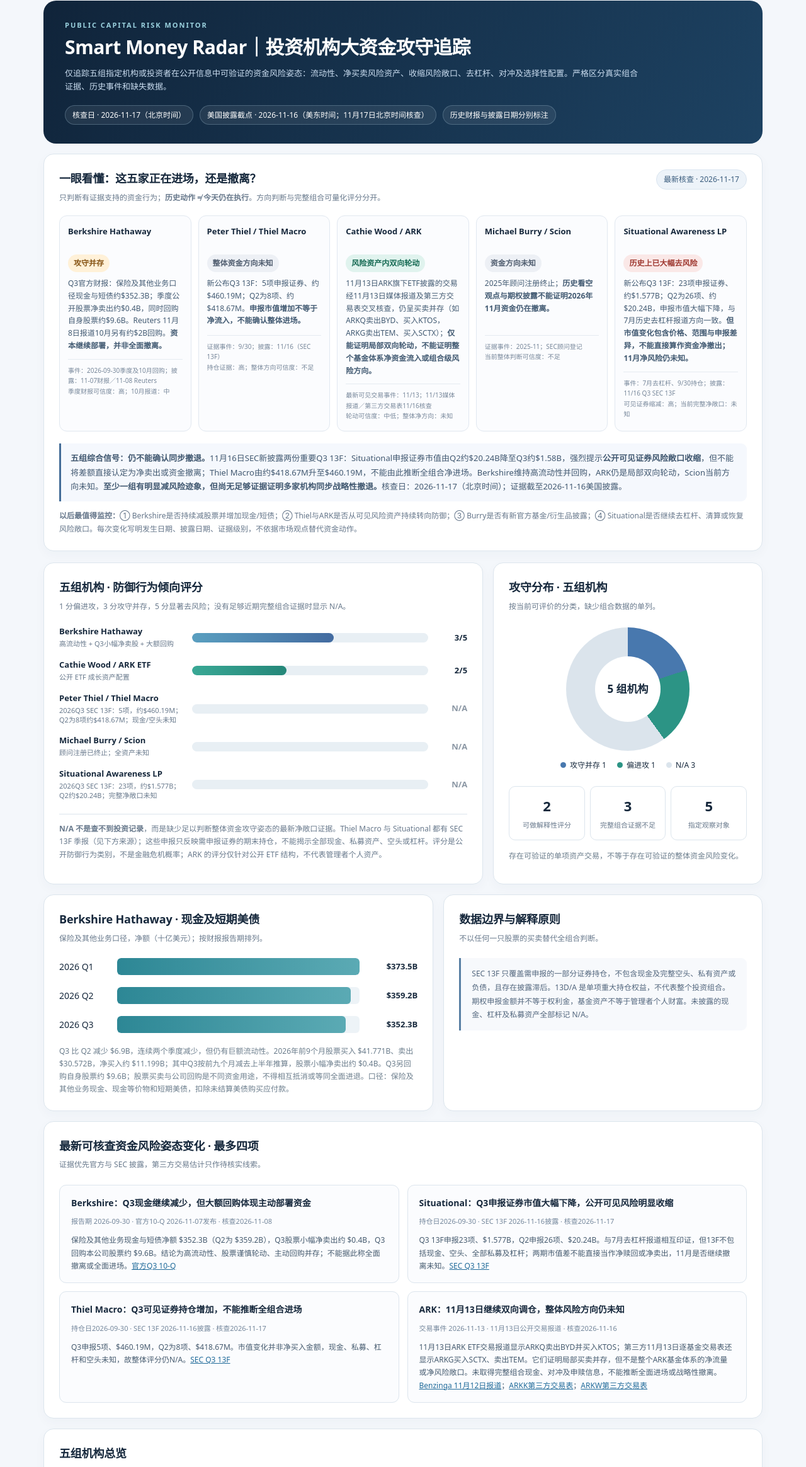
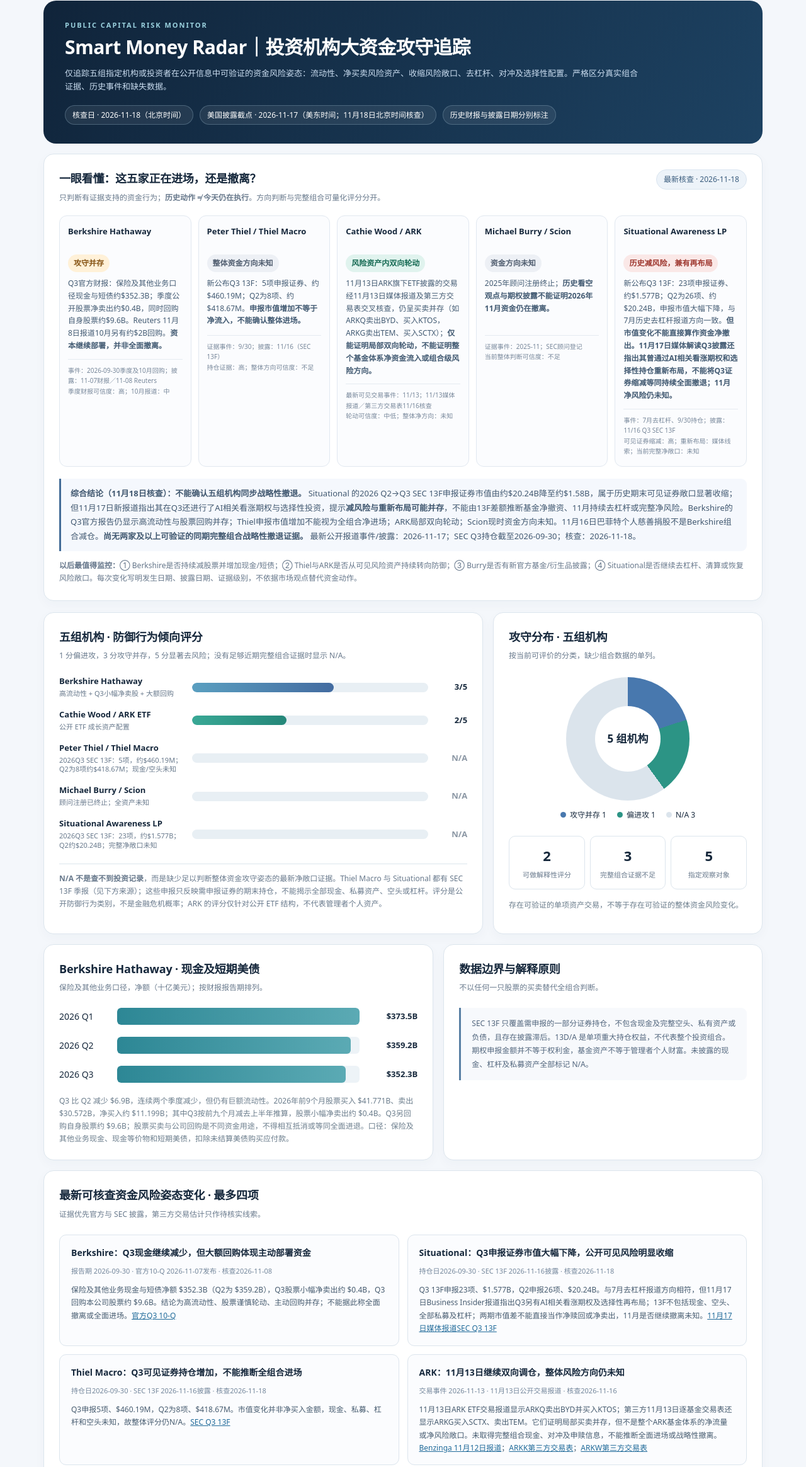
Before and after one commit to VincentJiangHY/smart-money-radar, a plain HTML site: page index.html in a window 1280 px wide. Shown: the part 23-2352 px from the top of the page at 63% size. Drawn offline with Linux system fonts and the light colour scheme.

Commit message:
Update Nov 18 capital risk radar with Q3 re-risking nuance and source verification

```diff
--- a/index.html
+++ b/index.html
@@ -37,18 +37,18 @@
       <div class="eyebrow">PUBLIC CAPITAL RISK MONITOR</div>
       <h1>Smart Money Radar｜投资机构大资金攻守追踪</h1>
       <p>仅追踪五组指定机构或投资者在公开信息中可验证的资金风险姿态：流动性、净买卖风险资产、收缩风险敞口、去杠杆、对冲及选择性配置。严格区分真实组合证据、历史事件和缺失数据。</p>
-      <div class="meta"><span class="chip">核查日 · 2026-11-17（北京时间）</span><span class="chip">美国披露截点 · 2026-11-16（美东时间；11月17日北京时间核查）</span><span class="chip">历史财报与披露日期分别标注</span></div>
+      <div class="meta"><span class="chip">核查日 · 2026-11-18（北京时间）</span><span class="chip">美国披露截点 · 2026-11-17（美东时间；11月18日北京时间核查）</span><span class="chip">历史财报与披露日期分别标注</span></div>
     </header>
     <section class="card stance" aria-labelledby="capital-direction">
-      <div class="stance-head"><div><h2 id="capital-direction">一眼看懂：这五家正在进场，还是撤离？</h2><p>只判断有证据支持的资金行为；<strong>历史动作 ≠ 今天仍在执行</strong>。方向判断与完整组合可量化评分分开。</p></div><span class="chip" style="color:#3b5d7e;background:#edf3f9;border-color:#dae5f0">最新核查 · 2026-11-17</span></div>
+      <div class="stance-head"><div><h2 id="capital-direction">一眼看懂：这五家正在进场，还是撤离？</h2><p>只判断有证据支持的资金行为；<strong>历史动作 ≠ 今天仍在执行</strong>。方向判断与完整组合可量化评分分开。</p></div><span class="chip" style="color:#3b5d7e;background:#edf3f9;border-color:#dae5f0">最新核查 · 2026-11-18</span></div>
       <div class="signals">
         <div class="signal"><div class="org">Berkshire Hathaway</div><span class="tag defensive">攻守并存</span><div class="why">Q3官方财报：保险及其他业务口径现金与短债约$352.3B；季度公开股票净卖出约$0.4B，同时回购自身股票约$9.6B。Reuters 11月8日报道10月另有约$2B回购。<strong>资本继续部署，并非全面撤离。</strong></div><div class="when">事件：2026-09-30季度及10月回购；披露：11-07财报／11-08 Reuters<br>季度财报可信度：高；10月报道：中</div></div>
         <div class="signal"><div class="org">Peter Thiel / Thiel Macro</div><span class="tag uncertain">整体资金方向未知</span><div class="why">新公布Q3 13F：5项申报证券、约$460.19M；Q2为8项、约$418.67M。<strong>申报市值增加不等于净流入，不能确认整体进场。</strong></div><div class="when">证据事件：9/30；披露：11/16（SEC 13F）<br>持仓证据：高；整体方向可信度：不足</div></div>
         <div class="signal"><div class="org">Cathie Wood / ARK</div><span class="tag active">风险资产内双向轮动</span><div class="why">11月13日ARK旗下ETF披露的交易经11月13日媒体报道及第三方交易表交叉核查，仍呈买卖并存（如ARKQ卖出BYD、买入KTOS，ARKG卖出TEM、买入SCTX）；<strong>仅能证明局部双向轮动，不能证明整个基金体系净资金流入或组合级风险方向。</strong></div><div class="when">最新可见交易事件：11/13；11/13媒体报道／第三方交易表11/16核查<br>轮动可信度：中低；整体净方向：未知</div></div>
         <div class="signal"><div class="org">Michael Burry / Scion</div><span class="tag uncertain">资金方向未知</span><div class="why">2025年顾问注册终止；<strong>历史看空观点与期权披露不能证明2026年11月资金仍在撤离。</strong></div><div class="when">证据事件：2025-11；SEC顾问登记<br>当前整体判断可信度：不足</div></div>
-        <div class="signal"><div class="org">Situational Awareness LP</div><span class="tag reduced">历史上已大幅去风险</span><div class="why">新公布Q3 13F：23项申报证券、约$1.577B；Q2为26项、约$20.24B，申报市值大幅下降，与7月历史去杠杆报道方向一致。<strong>但市值变化包含价格、范围与申报差异，不能直接算作资金净撤出；11月净风险仍未知。</strong></div><div class="when">事件：7月去杠杆、9/30持仓；披露：11/16 Q3 SEC 13F<br>可见证券缩减：高；当前完整净敞口：未知</div></div>
+        <div class="signal"><div class="org">Situational Awareness LP</div><span class="tag reduced">历史减风险，兼有再布局</span><div class="why">新公布Q3 13F：23项申报证券、约$1.577B；Q2为26项、约$20.24B，申报市值大幅下降，与7月历史去杠杆报道方向一致。<strong>但市值变化不能直接算作资金净撤出。11月17日媒体解读Q3披露还指出其曾通过AI相关看涨期权和选择性持仓重新布局，不能将Q3证券缩减等同持续全面撤退；11月净风险仍未知。</strong></div><div class="when">事件：7月去杠杆、9/30持仓；披露：11/16 Q3 SEC 13F<br>可见证券缩减：高；重新布局：媒体线索；当前完整净敞口：未知</div></div>
       </div>
-      <div class="stance-conclusion"><strong>五组综合信号：仍不能确认同步撤退。</strong>11月16日SEC新披露两份重要Q3 13F：Situational申报证券市值由Q2约$20.24B降至Q3约$1.58B，强烈提示<strong>公开可见证券风险敞口收缩</strong>，但不能将差额直接认定为净卖出或资金撤离；Thiel Macro由约$418.67M升至$460.19M，不能由此推断全组合净进场。Berkshire维持高流动性并回购，ARK仍是局部双向轮动，Scion当前方向未知。<strong>至少一组有明显减风险迹象，但尚无足够证据证明多家机构同步战略性撤退。</strong>核查日：2026-11-17（北京时间）；证据截至2026-11-16美国披露。</div>
+      <div class="stance-conclusion"><strong>综合结论（11月18日核查）：不能确认五组机构同步战略性撤退。</strong> Situational 的2026 Q2→Q3 SEC 13F申报证券市值由约$20.24B降至约$1.58B，属于历史期末可见证券敞口显著收缩；但11月17日新报道指出其在Q3还进行了AI相关看涨期权与选择性投资，提示<strong>减风险与重新布局可能并存</strong>，不能由13F差额推断基金净撤资、11月持续去杠杆或完整净风险。Berkshire的Q3官方报告仍显示高流动性与股票回购并存；Thiel申报市值增加不能视为全组合净进场；ARK局部双向轮动；Scion现时资金方向未知。11月16日巴菲特个人慈善捐股不是Berkshire组合减仓。<strong>尚无两家及以上可验证的同期完整组合战略性撤退证据。</strong> 最新公开报道事件/披露：2026-11-17；SEC Q3持仓截至2026-09-30；核查：2026-11-18。</div>
       <p class="stance-note"><strong>以后最值得监控：</strong>① Berkshire是否持续减股票并增加现金/短债；② Thiel与ARK是否从可见风险资产持续转向防御；③ Burry是否有新官方基金/衍生品披露；④ Situational是否继续去杠杆、清算或恢复风险敞口。每次变化写明发生日期、披露日期、证据级别，不依据市场观点替代资金动作。</p>
     </section>
     <section class="main">
@@ -86,8 +86,8 @@
       <h2>最新可核查资金风险姿态变化 · 最多四项</h2><p class="desc">证据优先官方与 SEC 披露，第三方交易估计只作待核实线索。</p>
       <div class="evidence-grid">
         <div class="event"><b>Berkshire：Q3现金继续减少，但大额回购体现主动部署资金</b><time>报告期 2026-09-30 · 官方10-Q 2026-11-07发布 · 核查2026-11-08</time><p>保险及其他业务现金与短债净额 $352.3B（Q2为 $359.2B），Q3股票小幅净卖出约 $0.4B，Q3回购本公司股票约 $9.6B。结论为高流动性、股票谨慎轮动、主动回购并存；不能据此称全面撤离或全面进场。<a target="_blank" rel="noopener noreferrer" href="https://www.berkshirehathaway.com/qtrly/3rdqtr26.pdf">官方Q3 10-Q</a></p></div>
-        <div class="event"><b>Situational：Q3申报证券市值大幅下降，公开可见风险明显收缩</b><time>持仓日2026-09-30 · SEC 13F 2026-11-16披露 · 核查2026-11-17</time><p>Q3 13F申报23项、$1.577B，Q2申报26项、$20.24B。与7月去杠杆报道相互印证，但13F不包括现金、空头、全部私募及杠杆；两期市值差不能直接当作净赎回或净卖出，11月是否继续撤离未知。<a target="_blank" rel="noopener noreferrer" href="https://www.sec.gov/Archives/edgar/data/2045724/000093583626000610/xslForm13F_X02/primary_doc.xml">SEC Q3 13F</a></p></div>
-        <div class="event"><b>Thiel Macro：Q3可见证券持仓增加，不能推断全组合进场</b><time>持仓日2026-09-30 · SEC 13F 2026-11-16披露 · 核查2026-11-17</time><p>Q3申报5项、$460.19M，Q2为8项、$418.67M。市值变化并非净买入金额，现金、私募、杠杆和空头未知，故整体评分仍N/A。<a target="_blank" rel="noopener noreferrer" href="https://www.sec.gov/Archives/edgar/data/1562087/000131586326000787/xslForm13F_X02/primary_doc.xml">SEC Q3 13F</a></p></div>
+        <div class="event"><b>Situational：Q3申报证券市值大幅下降，公开可见风险明显收缩</b><time>持仓日2026-09-30 · SEC 13F 2026-11-16披露 · 核查2026-11-18</time><p>Q3 13F申报23项、$1.577B，Q2申报26项、$20.24B。与7月去杠杆报道方向相符，但11月17日Business Insider报道指出Q3另有AI相关看涨期权及选择性再布局；13F不包括现金、空头、全部私募及杠杆；两期市值差不能直接当作净赎回或净卖出，11月是否继续撤离未知。<a target="_blank" rel="noopener noreferrer" href="https://www.businessinsider.com/leopold-aschenbrenner-hedge-fund-ai-stocks-q3-shaz-be-dram-2026-11">11月17日媒体报道</a><a target="_blank" rel="noopener noreferrer" href="https://www.sec.gov/Archives/edgar/data/2045724/000093583626000610/xslForm13F_X02/primary_doc.xml">SEC Q3 13F</a></p></div>
+        <div class="event"><b>Thiel Macro：Q3可见证券持仓增加，不能推断全组合进场</b><time>持仓日2026-09-30 · SEC 13F 2026-11-16披露 · 核查2026-11-18</time><p>Q3申报5项、$460.19M，Q2为8项、$418.67M。市值变化并非净买入金额，现金、私募、杠杆和空头未知，故整体评分仍N/A。<a target="_blank" rel="noopener noreferrer" href="https://www.sec.gov/Archives/edgar/data/1562087/000131586326000787/xslForm13F_X02/primary_doc.xml">SEC Q3 13F</a></p></div>
         <div class="event"><b>ARK：11月13日继续双向调仓，整体风险方向仍未知</b><time>交易事件 2026-11-13 · 11月13日公开交易报道 · 核查2026-11-16</time><p>11月13日ARK ETF交易报道显示ARKQ卖出BYD并买入KTOS；第三方11月13日逐基金交易表还显示ARKG买入SCTX、卖出TEM。它们证明局部买卖并存，但不是整个ARK基金体系的净流量或净风险敞口。未取得完整组合现金、对冲及申赎信息，不能推断全面进场或战略性撤离。<a target="_blank" rel="noopener noreferrer" href="https://www.benzinga.com/etfs/broad-u-s-equity-etfs/26/11/63228681/cathie-wood-ark-buys-coreweave-sells-palantir-archer-rocket-lab-amazon">Benzinga 11月12日报道</a>；<a target="_blank" rel="noopener noreferrer" href="https://cathiesark.com/arkk/trades">ARKK第三方交易表</a>；<a target="_blank" rel="noopener noreferrer" href="https://cathiesark.com/arkw/trades">ARKW第三方交易表</a></p></div>
       </div>
     </section>
@@ -117,6 +117,8 @@
         <li><a target="_blank" rel="noopener noreferrer" href="https://www.investing.com/news/company-news/cathie-woods-ark-sells-byd-stock-buys-kratos-defense-93CH-5026876">2026-11-13 ARK ETF交易报道：ARKQ卖出BYD、买入KTOS（局部交易，不代表全组合方向）</a>；<a target="_blank" rel="noopener noreferrer" href="https://arkk.vercel.app/today">11月13日ARK跨基金交易第三方表（11月16日核查）</a></li>
         <li><a target="_blank" rel="noopener noreferrer" href="https://www.benzinga.com/etfs/broad-u-s-equity-etfs/26/11/63228681/cathie-wood-ark-buys-coreweave-sells-palantir-archer-rocket-lab-amazon">Benzinga（2026-11-12）：ARK买卖CRWV、PLTR等（仅局部ETF交易）</a>；<a target="_blank" rel="noopener noreferrer" href="https://cathiesark.com/arkk/trades">ARKK 11月12日第三方交易记录</a></li>
         <li><a target="_blank" rel="noopener noreferrer" href="https://www.investing.com/news/stock-market-news/berkshire-hathaway-speeds-up-stock-buybacks-though-profit-falls-5010390">Reuters（2026-11-08）：Berkshire第三季度回购约$9.6B、10月另回购约$2B；报道口径不等于SEC季度现金口径</a></li>
+        <li><a target="_blank" rel="noopener noreferrer" href="https://www.businessinsider.com/leopold-aschenbrenner-hedge-fund-ai-stocks-q3-shaz-be-dram-2026-11">Business Insider（2026-11-17）：Situational Q3部分AI相关看涨期权及选择性再布局（13F不代表完整净风险）</a></li>
+        <li><a target="_blank" rel="noopener noreferrer" href="https://www.reuters.com/business/retail-consumer/warren-buffett-donate-portion-berkshire-shares-four-family-foundations-2026-11-16/">Reuters（2026-11-16）：巴菲特个人慈善捐股，非Berkshire投资组合卖出</a></li>
         <li><a target="_blank" rel="noopener noreferrer" href="https://www.reuters.com/business/finance/situational-awareness-portfolio-sinks-67-july-ai-stock-rout-letter-shows-2026-07-31/">Reuters：Situational 2026-07-31 去风险报道</a></li>
         <li><a target="_blank" rel="noopener noreferrer" href="https://www.reuters.com/legal/transactional/jpmorgan-cut-off-situational-awareness-lending-after-ai-losses-ft-reports-2026-09-11/">Reuters：Situational 2026-09-11 融资报道</a></li>
         <li><a target="_blank" rel="noopener noreferrer" href="https://www.investors.com/news/cathie-wood-ark-invest-nvidia-spacex-broadcom-google-amd/">Investors.com：ARK 2026-11-05 双向交易（2026-11-06 报道；仅交易线索）</a>；<a target="_blank" rel="noopener noreferrer" href="https://www.arktradetiming.com/today">ARK Trade Timing：2026-11-06 双向交易（第三方追踪，2026-11-09核查；非官方净流量）</a></li>
@@ -126,7 +128,7 @@
         <li><a target="_blank" rel="noopener noreferrer" href="https://etfpeek.com/cathie-wood/">ETFpeek：ARK 第三方交易跟踪（不等于官方核实）</a></li>
       </ul></details>
     </section>
-    <footer><strong>Smart Money Radar · 公共研究仪表盘</strong> · 当前快照核查日期 2026-11-17。今后更新同一 <code>index.html</code> 文件即可维持固定网页地址。本站仅汇总公开证据供研究参考，不构成投资建议。</footer>
+    <footer><strong>Smart Money Radar · 公共研究仪表盘</strong> · 当前快照核查日期 2026-11-18。今后更新同一 <code>index.html</code> 文件即可维持固定网页地址。本站仅汇总公开证据供研究参考，不构成投资建议。</footer>
   </div>
 </body>
 </html>
```
